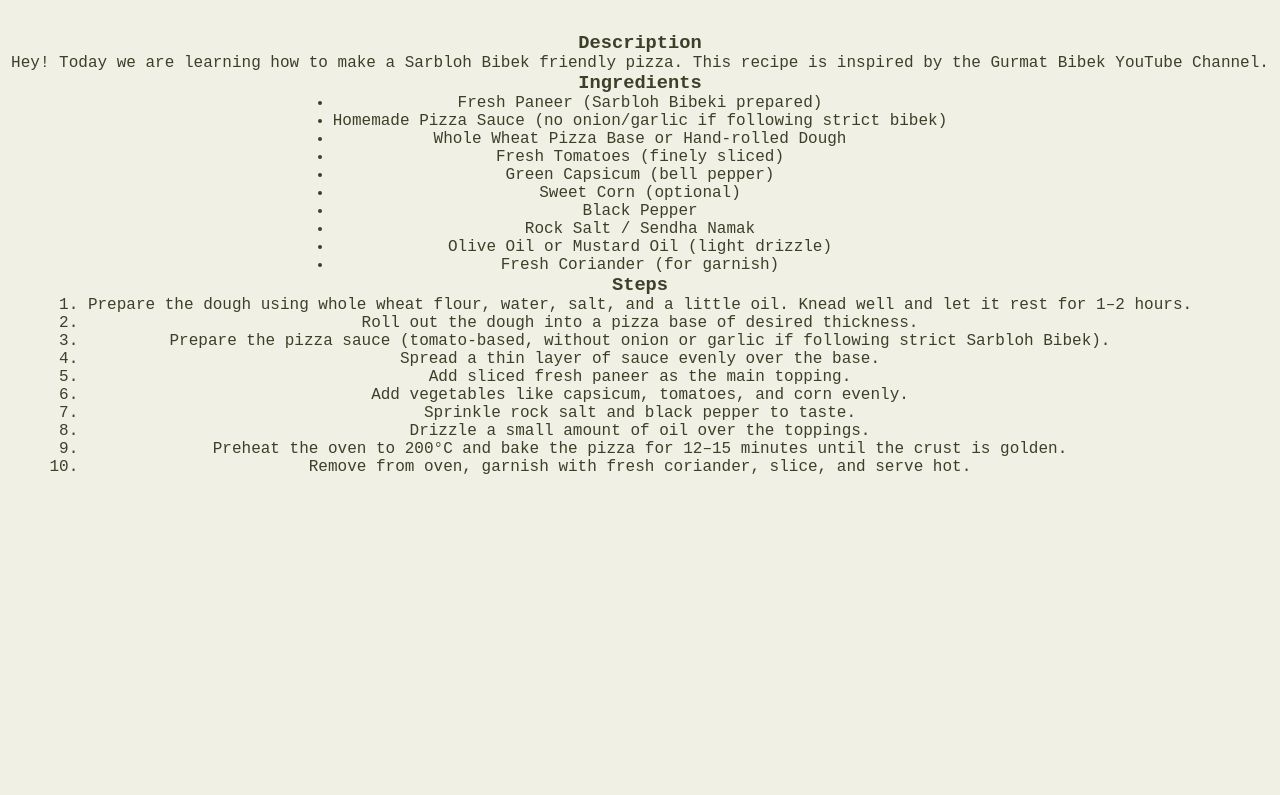
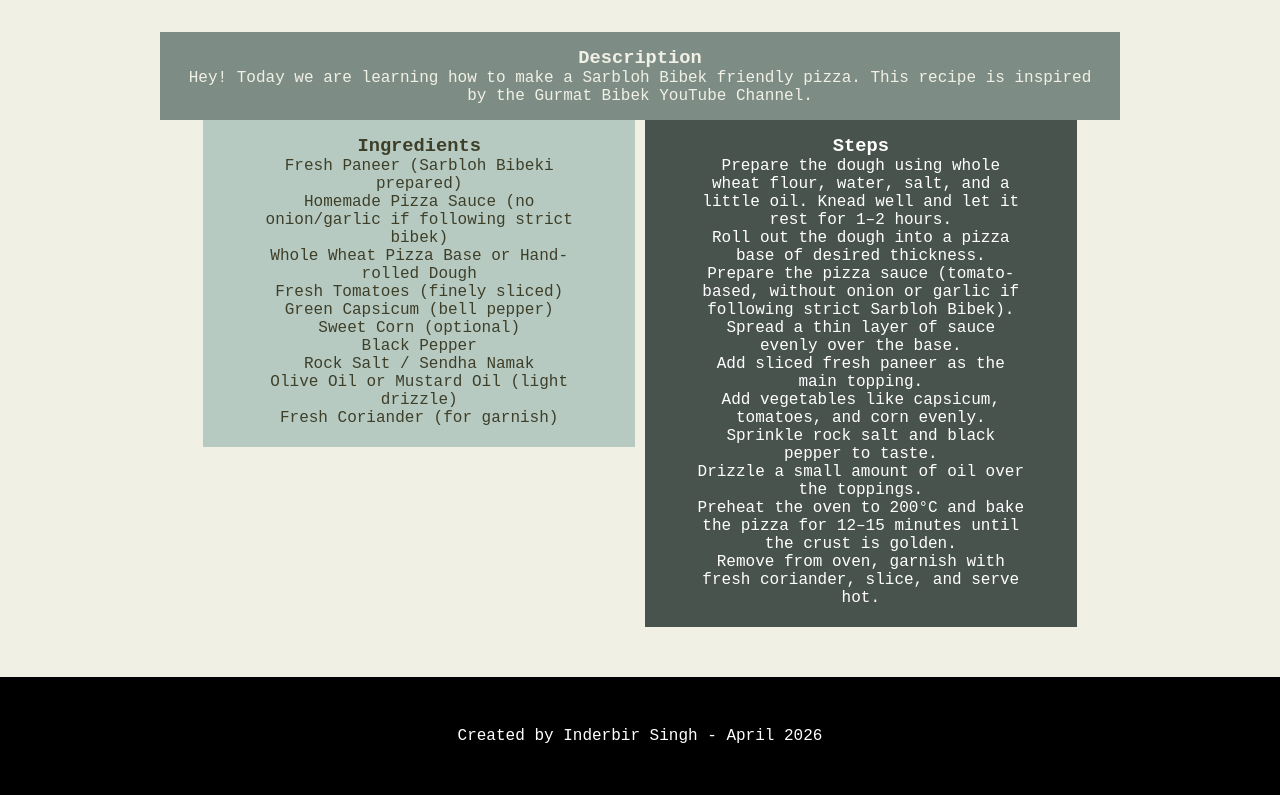
Before and after one commit to inderbsing0820/odin-recipes, a plain HTML site: page recipes/pizza.html in a window 1280 px wide. Shown: the part 705-1500 px from the top of the page. Before the commit the page ends 1181 px from the top, so only its background shows below. Drawn offline with Linux system fonts and the light colour scheme.

Commit message:
Add new styling (see pizza)
Better user interface

```diff
--- a/recipes/pizza.html
+++ b/recipes/pizza.html
@@ -1,13 +1,12 @@
-<!DOCTYPE html>
+<!doctype html>
 <html lang="en">
   <head>
-    <meta charset="UTF-8">
-    <meta name="viewport" content="width=device-width, initial-scale=1.0">
-    <link rel="stylesheet" href="../styles.css">
+    <meta charset="UTF-8" />
+    <meta name="viewport" content="width=device-width, initial-scale=1.0" />
+    <link rel="stylesheet" href="../styles.css" />
     <title>Pizza</title>
   </head>
   <body>
-
     <header>
       <h1>Sarbloh Bibeki Recipes</h1>
       <nav class="index-nav">
@@ -22,17 +21,30 @@
     </header>
 
     <main>
-    <h2>Pizza</h2>
+      <div class="intro">
+        <h2 class="recipe-name">Pizza</h2>
 
-    <img src="https://upload.wikimedia.org/wikipedia/commons/9/91/Pizza-3007395.jpg" alt="picture of pizza" class="recipe-pic">
+        <img
+          src="https://upload.wikimedia.org/wikipedia/commons/9/91/Pizza-3007395.jpg"
+          alt="picture of pizza"
+          class="recipe-pic"
+        />
+      </div>
+      <div class="desc">
+        <h3>Description</h3>
+        <p>
+          Hey! Today we are learning how to make a Sarbloh Bibek friendly pizza.
+          This recipe is inspired by the Gurmat Bibek YouTube Channel.
+        </p>
+      </div>
 
-    <h3>Description</h3>
-    <p>Hey! Today we are learning how to make a Sarbloh Bibek friendly pizza. This recipe is inspired by the Gurmat Bibek YouTube Channel.</p>
-
+      <div class="ingredients">
         <h3>Ingredients</h3>
         <ul>
           <li>Fresh Paneer (Sarbloh Bibeki prepared)</li>
-        <li>Homemade Pizza Sauce (no onion/garlic if following strict bibek)</li>
+          <li>
+            Homemade Pizza Sauce (no onion/garlic if following strict bibek)
+          </li>
           <li>Whole Wheat Pizza Base or Hand-rolled Dough</li>
           <li>Fresh Tomatoes (finely sliced)</li>
           <li>Green Capsicum (bell pepper)</li>
@@ -42,21 +54,37 @@
           <li>Olive Oil or Mustard Oil (light drizzle)</li>
           <li>Fresh Coriander (for garnish)</li>
         </ul>
-
+      </div>
+      <div class="steps">
         <h3>Steps</h3>
         <ol>
-        <li>Prepare the dough using whole wheat flour, water, salt, and a little oil. Knead well and let it rest for 1–2 hours.</li>
+          <li>
+            Prepare the dough using whole wheat flour, water, salt, and a little
+            oil. Knead well and let it rest for 1–2 hours.
+          </li>
           <li>Roll out the dough into a pizza base of desired thickness.</li>
-        <li>Prepare the pizza sauce (tomato-based, without onion or garlic if following strict Sarbloh Bibek).</li>
+          <li>
+            Prepare the pizza sauce (tomato-based, without onion or garlic if
+            following strict Sarbloh Bibek).
+          </li>
           <li>Spread a thin layer of sauce evenly over the base.</li>
           <li>Add sliced fresh paneer as the main topping.</li>
           <li>Add vegetables like capsicum, tomatoes, and corn evenly.</li>
           <li>Sprinkle rock salt and black pepper to taste.</li>
           <li>Drizzle a small amount of oil over the toppings.</li>
-        <li>Preheat the oven to 200°C and bake the pizza for 12–15 minutes until the crust is golden.</li>
-        <li>Remove from oven, garnish with fresh coriander, slice, and serve hot.</li>
+          <li>
+            Preheat the oven to 200°C and bake the pizza for 12–15 minutes until
+            the crust is golden.
+          </li>
+          <li>
+            Remove from oven, garnish with fresh coriander, slice, and serve
+            hot.
+          </li>
         </ol>
+      </div>
     </main>
-
+    <footer>
+      <p>Created by Inderbir Singh - April 2026</p>
+    </footer>
   </body>
 </html>
--- a/styles.css
+++ b/styles.css
@@ -2,6 +2,7 @@
     margin: 0;
     padding: 0;
     box-sizing: border-box;
+    overflow-x: hidden;
 }
 
 body {
@@ -11,12 +12,25 @@ body {
     color: #3E3F29;
 }
 
+main {
+    width: 75%;
+    margin: 0px auto;
+}
+
+footer {
+    background-color: black;
+    color: white;
+    margin-top: 50px;
+    padding: 50px;
+    width: 100vw;
+    margin-bottom: 0px;
+}
+
 .recipe-pic {
     height: 500px;
 }
 
 .index-nav {
-    margin: 0px auto 30px auto;
     background-color: #3E3F29;
     padding: 10px 20px;
 }
@@ -47,5 +61,35 @@ h1 {
 }
 
 img {
-    margin: 30px auto;
+    margin-top: 30px;
+    margin-bottom: 0;
 }
+
+.desc {
+    background-color: #7D8D86;
+    color: #F1F0E4;
+    margin-top: 30px;
+    padding: 15px;
+}
+
+.intro {
+    margin-top: 30px;
+}
+
+.ingredients {
+    background-color: #b7cac2;
+    height: ;
+}
+
+.steps {
+    background-color: #48534e;
+    color: white;
+
+}
+
+.ingredients, .steps {
+    display: inline-block;
+    width: 45%;
+    vertical-align: top;
+    padding: 15px 50px;
+}
```
Lines whose indentation alone changed are shown as unchanged.
